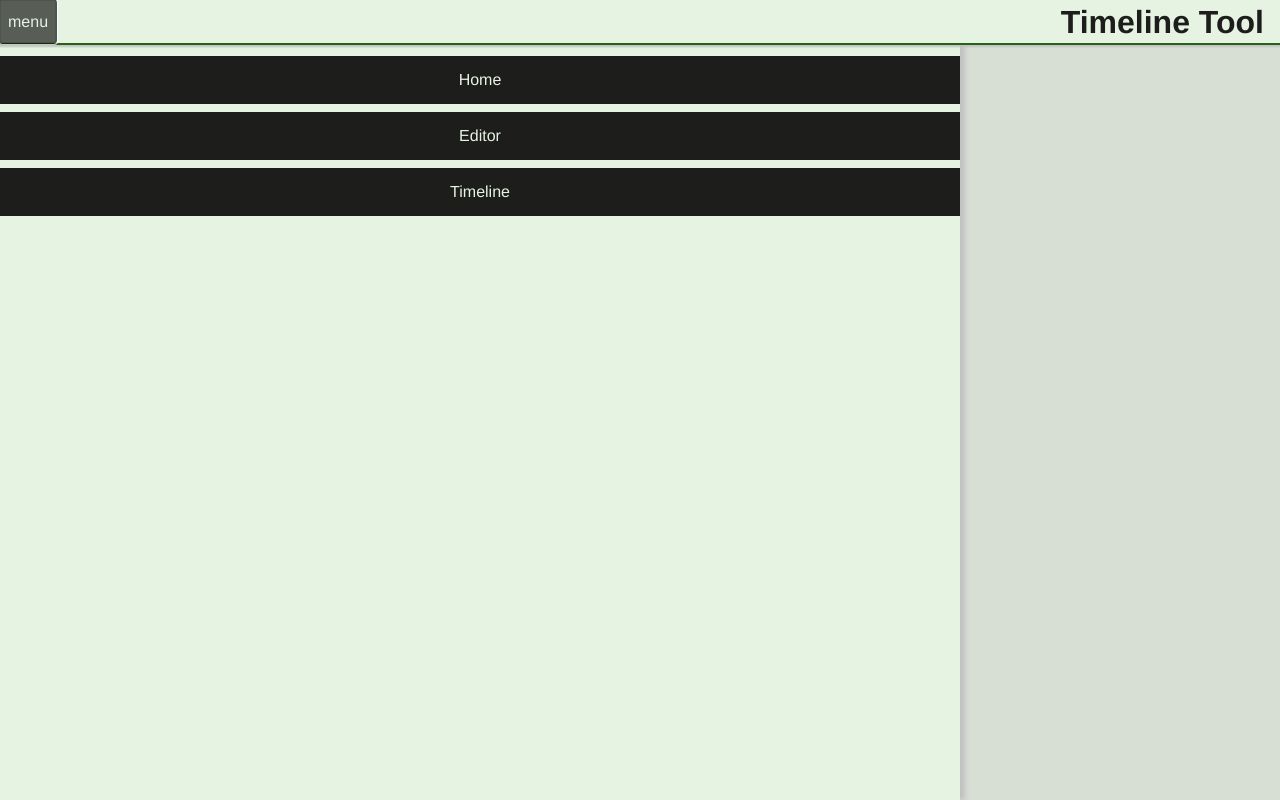
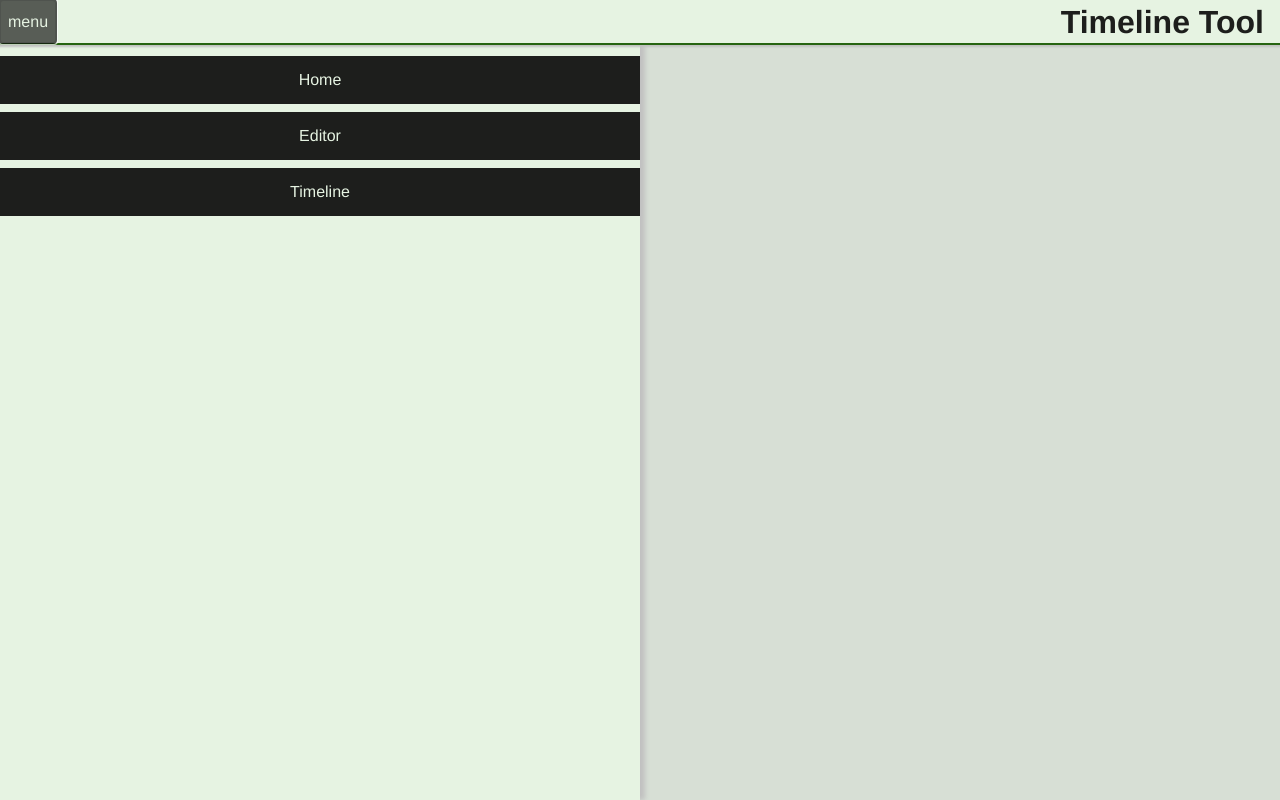
Before and after one commit to threadsmind/timeline-tool, a Vue app: page / in a window 1280 px wide. Both pictures are taken after a click on the button "menu". Built offline with nearby package versions, Linux system fonts and the light colour scheme.

Commit message:
Refactor drawers

```diff
--- a/src/App.vue
+++ b/src/App.vue
@@ -28,7 +28,9 @@
     --palette-warn: #d01742;
 
     --z-index-appBar: 100;
-    --z-index-menu: 50;
+    --z-index-menu: 55;
+    --z-index-editor: 50;
+    --z-index-drawer-bg: 45;
 
     --height-appBar: 3rem;
 
--- a/src/components/AppBar.vue
+++ b/src/components/AppBar.vue
@@ -1,11 +1,16 @@
 <script setup lang="ts">
-  import { menuStore } from '@s/menuStore'
+  import { editorStore, menuStore } from '@s/drawerStore'
   import { tabStore } from '@s/tabStore'
+
+  const toggleMenu = () => {
+    menuStore.toggleMenu()
+    editorStore.isOpen && editorStore.toggleMenu()
+  }
 </script>
 
 <template>
   <div class="appbar">
-    <button class="full-height" @click="menuStore.toggleMenu">menu</button>
+    <button class="full-height" @click="toggleMenu">menu</button>
     <div class="apptitle full-height">
       <h1>{{ tabStore.currentTab.title }}</h1>
     </div>
--- a/src/components/AppLayout.vue
+++ b/src/components/AppLayout.vue
@@ -2,11 +2,13 @@
   import { tabMap, tabStore } from '@s/tabStore'
   import AppBar from './AppBar.vue'
   import AppMenu from './AppMenu.vue'
+  import EditorForm from './EditorForm.vue'
 </script>
 
 <template>
   <div class="layout full-height">
     <AppMenu />
+    <EditorForm />
     <AppBar />
     <div class="view full-height">
       <component
--- a/src/components/AppMenu.vue
+++ b/src/components/AppMenu.vue
@@ -1,6 +1,7 @@
 <script setup lang="ts">
-  import { menuStore } from '@s/menuStore'
+  import { menuStore } from '@s/drawerStore'
   import { tabStore } from '@s/tabStore'
+  import BaseDrawer from './BaseDrawer.vue'
 
   const setCurrentTab = (newTab: string) => {
     tabStore.setCurrentTab(newTab)
@@ -9,8 +10,7 @@
 </script>
 
 <template>
-  <Transition name="drawer">
-    <div v-if="menuStore.isOpen" class="drawer full-height">
+  <BaseDrawer axis="horizontal" :drawer-store="menuStore">
     <ul>
       <li v-for="tab in tabStore.tabs" :key="tab.id">
         <button @click="setCurrentTab(tab.id)">
@@ -18,52 +18,10 @@
         </button>
       </li>
     </ul>
-    </div>
-  </Transition>
-  <Transition name="background">
-    <div
-      v-if="menuStore.isOpen"
-      class="drawer-background"
-      @click="menuStore.toggleMenu"
-    ></div>
-  </Transition>
+  </BaseDrawer>
 </template>
 
 <style scoped>
-  .drawer {
-    position: absolute;
-    padding-top: var(--height-appBar);
-    width: 75%;
-    box-shadow: 5px 0 5px var(--palette-shadow);
-    z-index: var(--z-index-menu);
-    background-color: var(--palette-secondary);
-  }
-  .drawer-background {
-    position: absolute;
-    background-color: var(--palette-shadow);
-    width: 100vw;
-    height: 100vh;
-    opacity: 0.4;
-    z-index: calc(var(--z-index-menu) - 10);
-  }
-
-  .drawer-background-enter-active,
-  .drawer-enter-active {
-    transition: transform 0.2s ease-in-out;
-  }
-  .drawer-background-leave-active,
-  .drawer-leave-active {
-    transition: transform 0.15s ease-in;
-  }
-  .drawer-enter-from,
-  .drawer-leave-to {
-    transform: translateX(-80vw);
-  }
-  .drawer-background-enter-from,
-  .drawer-background-leave-to {
-    opacity: 0;
-  }
-
   ul {
     padding: 0;
     list-style: none;
--- /dev/null
+++ b/src/components/BaseDrawer.vue
@@ -0,0 +1,82 @@
+<script setup lang="ts">
+  import type { MenuState } from '@s/drawerStore'
+
+  type DrawerAxis = 'horizontal' | 'vertical'
+
+  defineProps<{
+    axis: DrawerAxis
+    drawerStore: MenuState
+  }>()
+</script>
+
+<template>
+  <Transition :name="axis">
+    <div v-if="drawerStore.isOpen" :class="`${axis}-drawer`" class="drawer">
+      <slot></slot>
+    </div>
+  </Transition>
+  <Transition name="background">
+    <div
+      v-if="drawerStore.isOpen"
+      class="drawer-background"
+      @click="drawerStore.toggleMenu"
+    ></div>
+  </Transition>
+</template>
+
+<style scoped>
+  .drawer {
+    position: absolute;
+    background-color: var(--palette-secondary);
+  }
+  .drawer-background {
+    position: absolute;
+    background-color: var(--palette-shadow);
+    width: 100vw;
+    height: 100vh;
+    opacity: 0.4;
+    z-index: var(--z-index-drawer-bg);
+  }
+
+  .horizontal-drawer {
+    height: 100%;
+    width: 75%;
+    max-width: 40rem;
+    padding-top: var(--height-appBar);
+    box-shadow: 5px 0 5px var(--palette-shadow);
+    z-index: var(--z-index-menu);
+  }
+  .vertical-drawer {
+    width: 100%;
+    margin-top: var(--height-appBar);
+    height: calc(100% - var(--height-appBar));
+    z-index: var(--z-index-editor);
+  }
+
+  .drawer-background-enter-active,
+  .horizontal-enter-active {
+    transition: transform 0.2s ease-in-out;
+  }
+  .drawer-background-leave-active,
+  .horizontal-leave-active {
+    transition: transform 0.15s ease-in;
+  }
+  .vertical-enter-active {
+    transition: transform 0.3s ease-in-out;
+  }
+  .vertical-leave-active {
+    transition: transform 0.3s ease;
+  }
+  .horizontal-enter-from,
+  .horizontal-leave-to {
+    transform: translateX(-80vw);
+  }
+  .vertical-enter-from,
+  .vertical-leave-to {
+    transform: translateY(200vh);
+  }
+  .drawer-background-enter-from,
+  .drawer-background-leave-to {
+    opacity: 0;
+  }
+</style>
--- /dev/null
+++ b/src/components/EditorForm.vue
@@ -0,0 +1,13 @@
+<script setup lang="ts">
+  import { editorStore } from '@s/drawerStore'
+  import BaseDrawer from './BaseDrawer.vue'
+</script>
+
+<template>
+  <BaseDrawer axis="vertical" :drawer-store="editorStore">
+    <button @click="editorStore.toggleMenu">X</button>
+    <div>Editor Form</div></BaseDrawer
+  >
+</template>
+
+<style scoped></style>
--- a/src/components/EditorListItem.vue
+++ b/src/components/EditorListItem.vue
@@ -1,9 +1,11 @@
-<script setup lang="ts"></script>
+<script setup lang="ts">
+  import { editorStore } from '@s/drawerStore'
+</script>
 
 <template>
   <div class="editor-list-item">
     <div class="item-title"><slot></slot></div>
-    <button class="full-height">edit</button>
+    <button class="full-height" @click="editorStore.toggleMenu">edit</button>
     <button class="full-height delete">del</button>
   </div>
 </template>
--- a/src/components/TabEditor.vue
+++ b/src/components/TabEditorList.vue
@@ -1,4 +1,5 @@
 <script setup lang="ts">
+  import { editorStore } from '@s/drawerStore'
   import EditorListItem from './EditorListItem.vue'
   const btnArray = new Array(20)
 </script>
@@ -16,7 +17,7 @@
       <div v-else class="tab-panel">No timeline data. =(</div>
     </div>
     <div class="button-container">
-      <button>New Entry</button>
+      <button @click="editorStore.toggleMenu">New Entry</button>
     </div>
   </div>
 </template>
--- a/src/stores/menuStore.ts
+++ b/src/stores/drawerStore.ts
@@ -13,3 +13,6 @@ export class MenuState {
 
 const menuState = new MenuState()
 export const menuStore = reactive(menuState)
+
+const editorState = new MenuState()
+export const editorStore = reactive(editorState)
--- a/src/stores/tabStore.ts
+++ b/src/stores/tabStore.ts
@@ -1,4 +1,4 @@
-import TabEditorVue from '@c/TabEditor.vue'
+import TabEditorListVue from '@c/TabEditorList.vue'
 import TabLandingVue from '@c/TabLanding.vue'
 import TabTimelineVue from '@c/TabTimeline.vue'
 import { Component, reactive } from 'vue'
@@ -34,7 +34,7 @@ export class TabState {
 
 export const tabMap = {
   landing: TabLandingVue,
-  editor: TabEditorVue,
+  editor: TabEditorListVue,
   timeline: TabTimelineVue,
 } as TabMap
 
```
Lines whose indentation alone changed are shown as unchanged.
